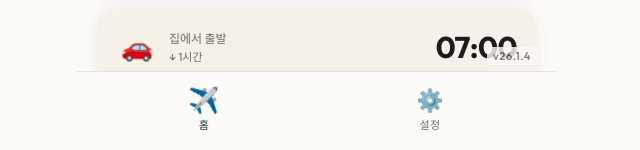
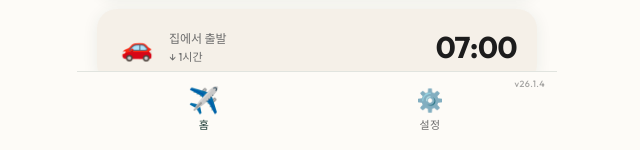
Before and after one commit to limjhily/darim-time-pwa, a website built with Vite: page index.html in a window 1280 px wide. Shown: the part 650-800 px from the top of the page, 323-963 px from the left. Built offline with nearby package versions, Linux system fonts and the light colour scheme.

Commit message:
style: move version label inside tab bar

```diff
--- a/src/router.js
+++ b/src/router.js
@@ -42,9 +42,8 @@ export function createAppShell() {
         <span class="tab-icon">⚙️</span>
         <span class="tab-label">설정</span>
       </button>
+      <div class="app-version">v26.1.4</div>
     </nav>
-
-    <div class="app-version">v26.1.4</div>
 
     <div class="toast" id="globalToast" role="status" aria-live="polite"></div>
   `;
--- a/src/style.css
+++ b/src/style.css
@@ -181,18 +181,16 @@ body {
 
 /* === 앱 버전 및 탭 네비게이션 === */
 .app-version {
-  position: fixed;
-  bottom: calc(var(--safe-bottom) + 85px);
-  right: max(20px, calc(50vw - 220px));
-  font-size: 11px;
-  font-weight: 600;
+  position: absolute;
+  top: 6px;
+  right: 12px;
+  font-size: 9px;
+  font-weight: 500;
   color: var(--color-text-muted);
-  opacity: 0.8;
-  z-index: 100;
+  opacity: 0.6;
+  z-index: 101;
   letter-spacing: 0.05em;
-  background-color: var(--color-bg);
-  padding: 2px 6px;
-  border-radius: 4px;
+  pointer-events: none; /* 클릭 방해 금지 */
 }
 
 .tab-bar {
```
